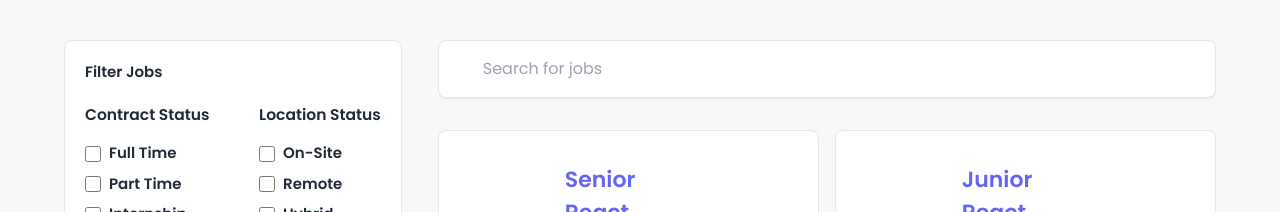
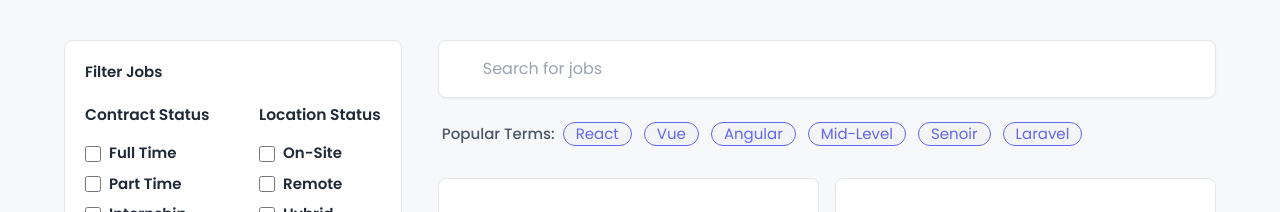
Before and after one commit to abdulhamid469/reactjs-job-finding-app, a React (Vite) app: page / in a window 1280 px wide. Shown: the part 1209-1421 px from the top of the page. Built offline with nearby package versions, Linux system fonts and the light colour scheme; some icons are missing.

Commit message:
PopularSearches UI completed and also filter popular search.

```diff
--- /dev/null
+++ b/src/components/PopularSearches/index.tsx
@@ -0,0 +1,36 @@
+interface PopularSearchesProps {
+    onSearch: (query: string) => void;
+}
+
+const PopularSearches = ({ onSearch } : PopularSearchesProps) => {
+
+    const handleSearch = (term: string) => {
+        onSearch(term);
+    }
+
+    const searchTerms = [
+        { title: "React" },
+        { title: "Vue" },
+        { title: "Angular" },
+        { title: "Mid-Level" },
+        { title: "Senoir" },
+        { title: "Laravel" }
+    ]
+
+  return (
+    <div className="w-full flex md:flex-row flex-col items-center gap-2 my-6">
+        <span className="ml-1 text-gray-600 text-[15px] font-medium">Popular Terms:</span>
+        <div className="flex items-center gap-3 lg:max-w-full overflow-x-auto max-w-[450px]">
+            {
+                searchTerms.map((s) => {
+                    return (
+                        <span key={s.title} onClick={() => handleSearch(s.title)} className="border md:mb-0 mb-3 border-indigo-500 rounded-full px-3 whitespace-nowrap text-indigo-500 bg-gray-100 text-[15px] cursor-pointer hover:bg-indigo-100 transition-all duration-200"> {s.title} </span>
+                    )
+                })
+            }
+        </div>
+    </div>
+  )
+}
+
+export default PopularSearches;
--- a/src/pages/Home/index.tsx
+++ b/src/pages/Home/index.tsx
@@ -5,6 +5,7 @@ import Services from "../../components/Services";
 import WelcomeText from "../../components/WelcomeText";
 import Searchbar from "../../components/Searchbar";
 import ListedJobs from "../../components/ListedJobs";
+import PopularSearches from "../../components/PopularSearches";
 import { jobs } from "../../data/jobs";
 
 const Home = () => {
@@ -36,6 +37,7 @@ const Home = () => {
           <Filters savedJobs={savedJobs} onFilterChange={handleFilterChange} />
           <div className="w-full">
             <Searchbar onSearch={handleSearch} />
+            <PopularSearches onSearch={handleSearch} />
             <ListedJobs jobs={filteredJobs} savedJobs={savedJobs} setSavedJobs={setSavedJobs} />
           </div>
         </div>
```
